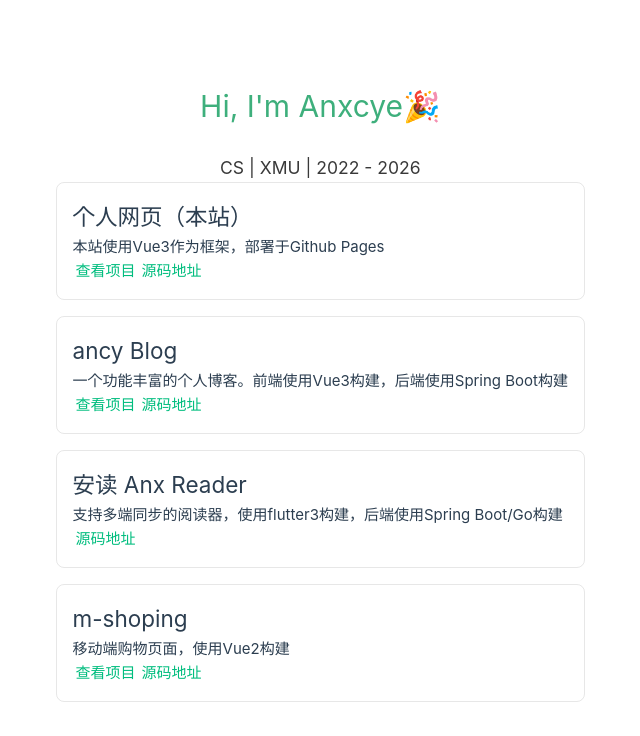
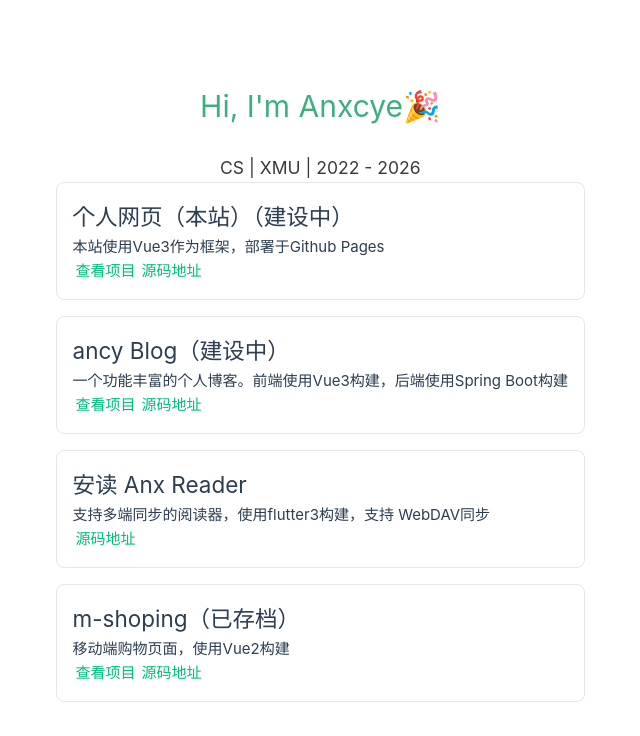
Before and after one commit to Anxcye/Anxcye.github.io, a Vue app: page / in a window 1280 px wide. Shown: the top 736 px of the page, without its empty margins (55-695 px from the left). Built offline with nearby package versions, Linux system fonts and the light colour scheme.

Commit message:
fix: some url

```diff
--- a/src/views/HomeView.vue
+++ b/src/views/HomeView.vue
@@ -24,13 +24,13 @@ export default {
     return {
       projectList: [
         {
-          title: "个人网页（本站）",
+          title: "个人网页（本站）（建设中）",
           description: "本站使用Vue3作为框架，部署于Github Pages",
-          link: "anxcye.com",
+          link: "https://anxcye.com",
           openSourceLink: "https://github.com/Anxcye/Anxcye.github.io",
         },
         {
-          title: "ancy Blog",
+          title: "ancy Blog（建设中）",
           description:
             "一个功能丰富的个人博客。前端使用Vue3构建，后端使用Spring Boot构建",
           link: "https://blog.anxcye.com",
@@ -38,14 +38,14 @@ export default {
         },
         {
           title: "安读 Anx Reader",
-          description: "支持多端同步的阅读器，使用flutter3构建，后端使用Spring Boot/Go构建",
+          description: "支持多端同步的阅读器，使用flutter3构建，支持 WebDAV同步",
           // link: "https://www.google.com",
           openSourceLink: "https://github.com/Anxcye/anx-reader",
         },
         {
-          title: "m-shoping",
+          title: "m-shoping（已存档）",
           description: "移动端购物页面，使用Vue2构建",
-          link: "anxcye.com/m-shopping",
+          link: "https://anxcye.com/m-shopping",
           openSourceLink: "https://github.com/Anxcye/m-shopping",
         },
       ],
```
